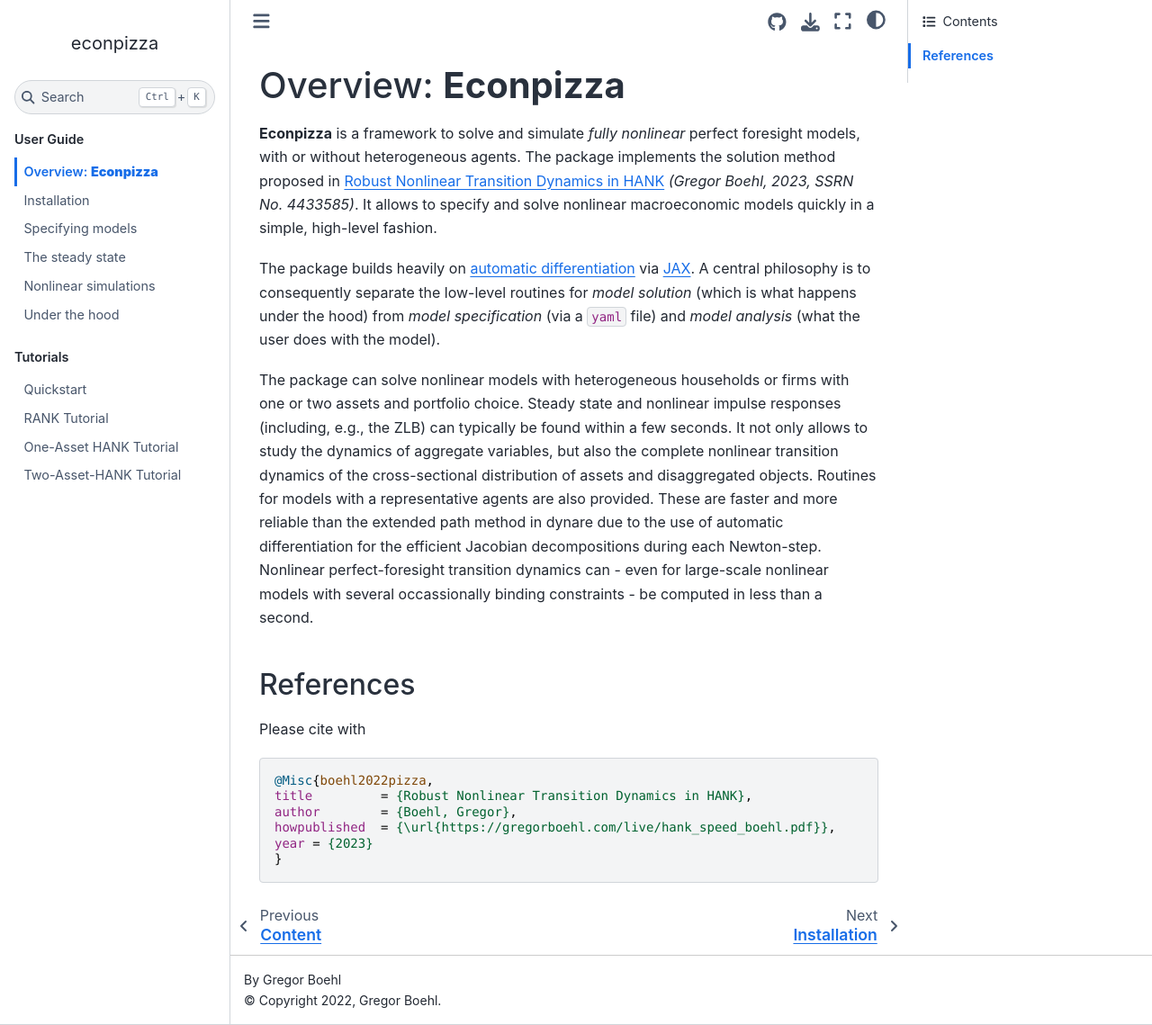
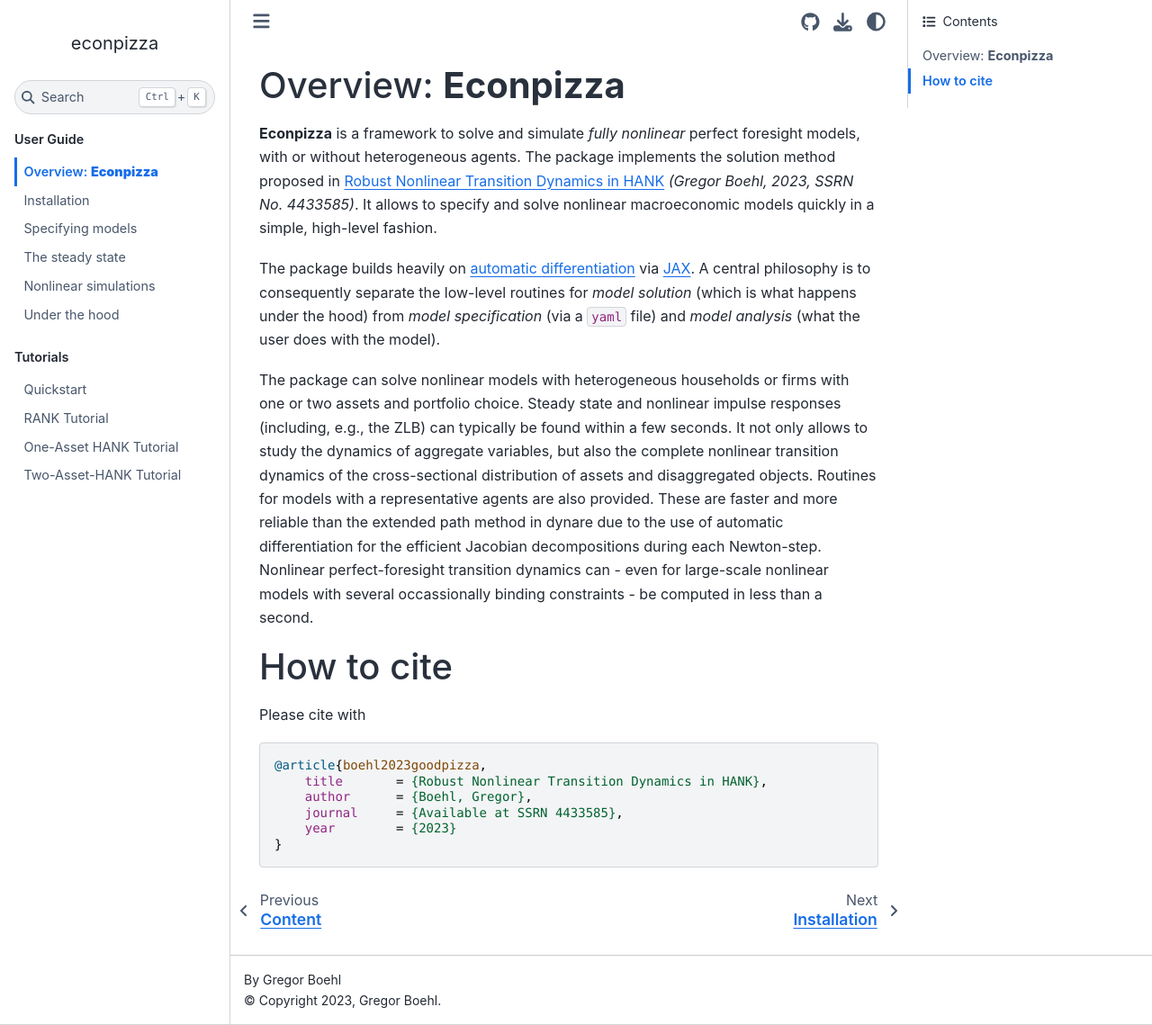
Before and after one commit to gboehl/econpizza, a Sphinx documentation site: the page built from docs/index.rst, in a window 1280 px wide and 1139 px high. Shown: the whole window at 90% size. Built offline with Sphinx 7.4.7 and the Sphinx Book theme 1.1.4, drawn with Linux system fonts in a browser that asks for light colours.

Commit message:
prettify docs

```diff
--- a/docs/conf.py
+++ b/docs/conf.py
@@ -10,7 +10,7 @@
 
 # -- Project information -----------------------------------------------------
 project = 'econpizza'
-copyright = '2022, Gregor Boehl'
+copyright = '2023, Gregor Boehl'
 author = 'Gregor Boehl'
 version = __version__
 release = version
@@ -36,16 +36,17 @@
 html_title = "econpizza"
 html_theme_options = {
     "path_to_docs": "docs",
+    "show_toc_level": 9,
     "repository_url": "https://github.com/gboehl/econpizza",
     "repository_branch": "main",
     "launch_buttons": {
-        "binderhub_url": "https://mybinder.org",
         "notebook_interface": "classic",
     },
     "use_edit_page_button": True,
     "use_issues_button": True,
     "use_repository_button": True,
     "use_download_button": True,
+    "use_fullscreen_button": False,
 }
 
 autoclass_content = "both"
--- a/docs/index.rst
+++ b/docs/index.rst
@@ -6,7 +6,7 @@
 
 
 Overview: **Econpizza**
-=======================
+-----------------------
 
 **Econpizza** is a framework to solve and simulate *fully nonlinear* perfect foresight models, with or without heterogeneous agents.
 The package implements the solution method proposed in `Robust Nonlinear Transition Dynamics in HANK <https://gregorboehl.com/live/hank_speed_boehl.pdf>`_ *(Gregor Boehl, 2023, SSRN No. 4433585)*.
@@ -19,18 +19,16 @@
 The package can solve nonlinear models with heterogeneous households or firms with one or two assets and portfolio choice. Steady state and nonlinear impulse responses (including, e.g., the ZLB) can typically be found within a few seconds.
 It not only allows to study the dynamics of aggregate variables, but also the complete nonlinear transition dynamics of the cross-sectional distribution of assets and disaggregated objects. Routines for models with a representative agents are also provided. These are faster and more reliable than the extended path method in dynare due to the use of automatic differentiation for the efficient Jacobian decompositions during each Newton-step. Nonlinear perfect-foresight transition dynamics can - even for large-scale nonlinear models with several occassionally binding constraints - be computed in less than a second.
 
-.. only:: html
-
-    References
-    ----------
+How to cite
+-----------
 
 Please cite with
 
 .. code-block:: bibtex
 
-    @Misc{boehl2022pizza,
-    title         = {Robust Nonlinear Transition Dynamics in HANK},
-    author        = {Boehl, Gregor},
-    howpublished  = {\url{https://gregorboehl.com/live/hank_speed_boehl.pdf}},
-    year = {2023}
+    @article{boehl2023goodpizza,
+        title       = {Robust Nonlinear Transition Dynamics in HANK},
+        author      = {Boehl, Gregor},
+        journal     = {Available at SSRN 4433585},
+        year        = {2023}
     }
```
